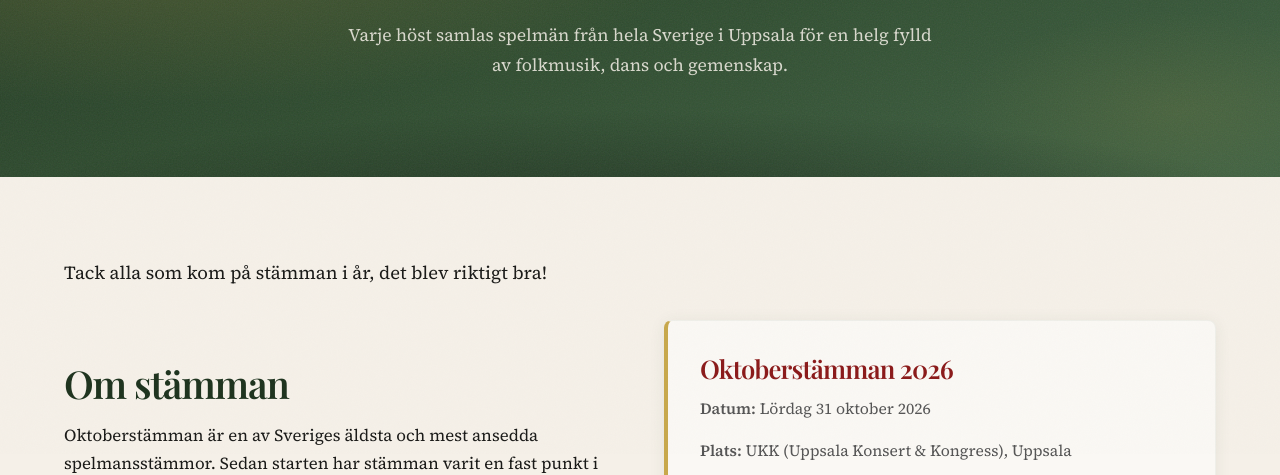
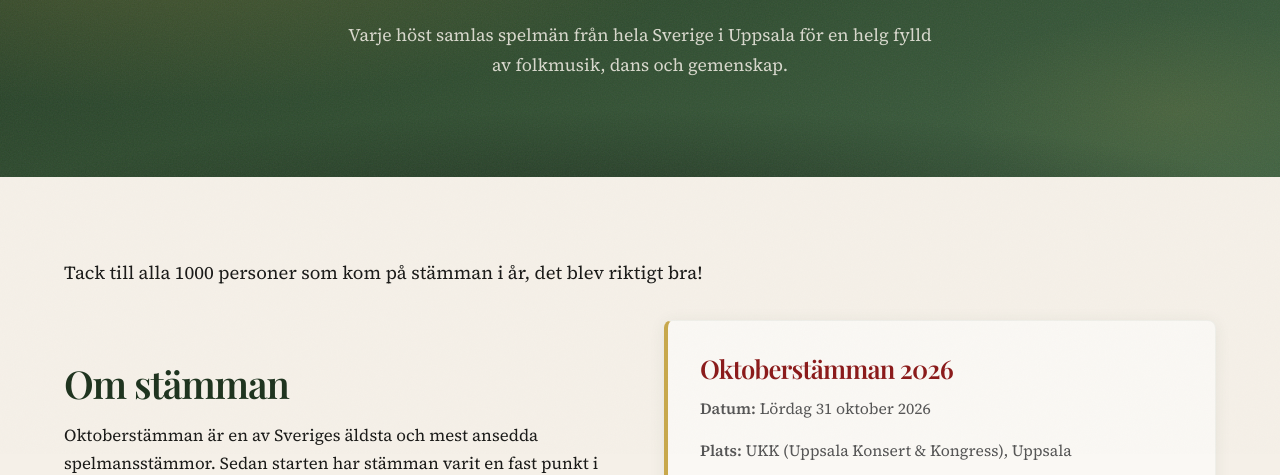
Before and after one commit to kredor/USF, a website: page oktoberstamman.html in a window 1280 px wide. Shown: the part 346-821 px from the top of the page. Drawn offline with nearby package versions, Linux system fonts and the light colour scheme; a web font is replaced by a local one.

Commit message:
Tacka de 1000 besökarna på Oktoberstämman
Co-Authored-By: Claude Opus 5.5 <noreply@anthropic.com>

```diff
--- a/oktoberstamman.html
+++ b/oktoberstamman.html
@@ -56,7 +56,7 @@
     <!-- Om stämman -->
     <section class="section">
       <div class="container">
-        <p class="scroll-reveal" style="max-width: 720px; margin: 0 0 2rem; font-size: 1.15rem;">Tack alla som kom på stämman i år, det blev riktigt bra!</p>
+        <p class="scroll-reveal" style="max-width: 720px; margin: 0 0 2rem; font-size: 1.15rem;">Tack till alla 1000 personer som kom på stämman i år, det blev riktigt bra!</p>
         <div class="content-2col scroll-reveal">
           <div class="content-block">
             <h2>Om stämman</h2>
```
